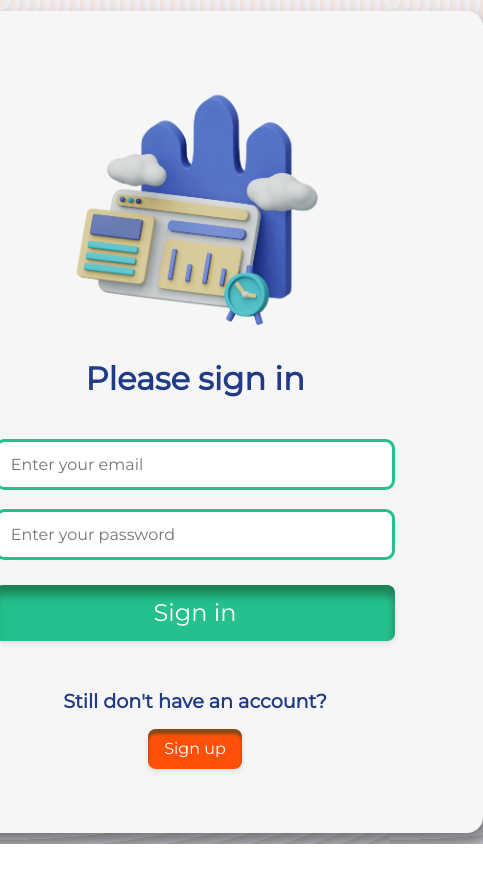
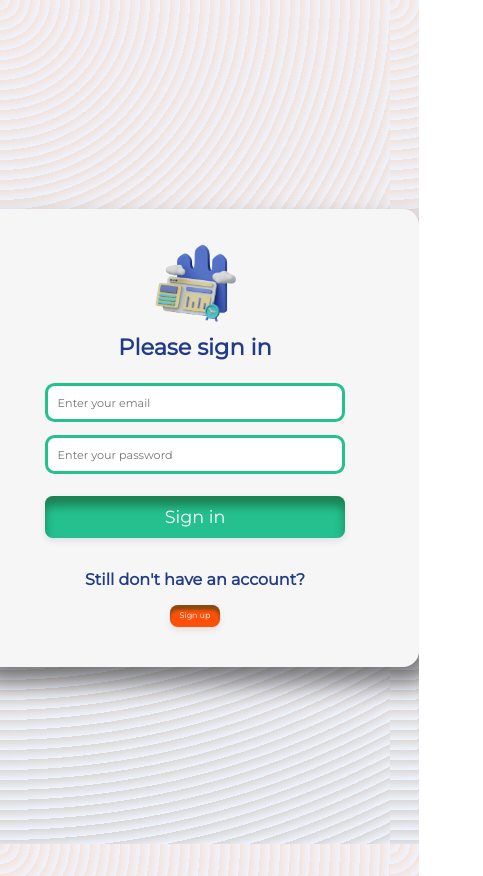
Before and after one commit to kad200/dashboard, a React (Create React App) app: page /login in a window 390 px wide. Shown: the whole page, 483 px wide, since content can reach past the window. Before the commit the page ends 844 px from the top, so only its background shows below. Built offline with nearby package versions, Linux system fonts and the light colour scheme.

Commit message:
media queries for authentication and users pages

```diff
--- a/src/components/Button/Button.scss
+++ b/src/components/Button/Button.scss
@@ -37,7 +37,7 @@
     &:hover {
       background-color: $danger-color-active;
       box-shadow: rgba(164, 125, 70, 0.5) 0 10px 10px 0 inset,
-      rgba(65, 73, 83, 0.1) 0 3px 6px 0;
+        rgba(65, 73, 83, 0.1) 0 3px 6px 0;
     }
   }
 
@@ -57,3 +57,31 @@
     text-align: right;
   }
 }
+
+@media (max-width: 1279px) {
+  .btn {
+    &--small {
+      font-size: 0.85rem;
+      line-height: 1.2rem;
+      padding: 0.4rem 0.6rem;
+    }
+    &--large {
+      font-size: 1.3rem;
+      line-height: 1.2rem;
+      padding: 0.8rem 1rem;
+    }
+  }
+}
+
+@media (max-width: 768px) {
+  .btn {
+    &--small {
+      font-size: 0.5rem;
+      line-height: 0.6rem;
+    }
+    &--large {
+      font-size: 1.1rem;
+      line-height: 1rem;
+    }
+  }
+}
--- a/src/components/Input/Input.scss
+++ b/src/components/Input/Input.scss
@@ -7,7 +7,7 @@
 
 input,
 .form__textarea {
-  font-family: 'Montserrat', sans-serif;
+  font-family: "Montserrat", sans-serif;
   font-size: 1rem;
   padding: 0.8rem;
   margin: 0.6rem 0;
@@ -41,3 +41,12 @@ input,
     }
   }
 }
+
+@media (max-width: 768px) {
+  input,
+  .form__textarea {
+    font-size: 0.7rem;
+    padding: 0.6rem;
+    margin: 0.4rem 0;
+  }
+}
--- a/src/components/Select/Select.scss
+++ b/src/components/Select/Select.scss
@@ -14,3 +14,11 @@ select {
   cursor: pointer;
   line-height: 1.1;
 }
+
+@media (max-width: 768px) {
+  select {
+    font-size: 0.7rem;
+    padding: 0.6rem;
+    margin: 0.4rem 0;
+  }
+}
--- a/src/components/TableContainer/TableContainer.scss
+++ b/src/components/TableContainer/TableContainer.scss
@@ -46,5 +46,44 @@ $table-border: #d9d9d9;
     &-email {
       min-width: 16rem;
     }
+    &-role-short {
+      display: none;
+    }
   }
 }
+
+@media (max-width: 1279px) {
+  .table {
+    &__row {
+      min-height: 3rem;
+    }
+
+    &__cell {
+      height: 2.5rem;
+      padding: 0.3rem 0.3rem;
+      font-size: 0.7rem;
+      &.action-buttons {
+        min-width: 7.5rem;
+      }
+      &-email {
+        min-width: 12rem;
+      }
+    }
+  }
+}
+
+@media (max-width: 768px) {
+  .table__cell {
+    font-size: 0.5rem;
+    height: 1.5rem;
+    &.action-buttons {
+      min-width: 5rem;
+    }
+    &-role-short {
+      display: flex;
+    }
+    &-role-full {
+      display: none;
+    }
+  }
+}
--- a/src/features/auth/LoginPage.tsx
+++ b/src/features/auth/LoginPage.tsx
@@ -24,7 +24,7 @@ const LoginPage = () => {
     <div className="auth-page">
       <section className="auth-page__section">
         <div className="auth-page__section-header">
-          <img src="logo.png" width="300px" alt="logo" />
+          <img src="logo.png" alt="logo" />
           <h1>Please sign in</h1>
         </div>
         <form className="auth-page__form" onSubmit={handleSubmit}>
--- a/src/features/users/components/UserItem.tsx
+++ b/src/features/users/components/UserItem.tsx
@@ -45,8 +45,14 @@ const UserItem = ({ user }: { user: UserProps }) => {
       <div className="table__cell">{user.name}</div>
       <div className="table__cell">{user.surname}</div>
       <div className="table__cell table__cell-email">{user.email}</div>
-      <div className="table__cell">{user.gender}</div>
-      <div className="table__cell">{user.role}</div>
+      <div className="table__cell">
+        <span className="table__cell-role-full">{user.gender}</span>
+        <span className="table__cell-role-short">{user.gender.slice(0, 1).toUpperCase()}</span>
+      </div>
+      <div className="table__cell">
+        <span className="table__cell-role-full">{user.role}</span>
+        <span className="table__cell-role-short">{user.role.charAt(0).toUpperCase() + user.role.slice(1, 3)}</span>
+      </div>
       <div className="table__cell action-buttons">
         {role === Roles.administrator || id === user.id ? (
           <>
--- a/src/styles/fonts.scss
+++ b/src/styles/fonts.scss
@@ -3,14 +3,23 @@
 label {
   font-size: 1.2rem;
   color: $main-text-color;
+  @media (max-width: 768px) {
+    font-size: 0.8rem;
+  }
 }
 
 h1 {
   font-size: 2rem;
   color: $main-text-color;
+  @media (max-width: 768px) {
+    font-size: 1.4rem;
+  }
 }
 
 h3 {
   font-size: 1.2rem;
   color: $main-text-color;
+  @media (max-width: 768px) {
+    font-size: 1rem;
+  }
 }
--- a/src/styles/index.scss
+++ b/src/styles/index.scss
@@ -38,6 +38,9 @@ body {
       & h1 {
         color: $main-text-color;
       }
+      & img {
+        width: 300px;
+      }
     }
   }
   &__form {
@@ -48,11 +51,11 @@ body {
     min-width: 400px;
   }
 }
+
 a,
 a:visited {
   color: #fff;
 }
-
 
 .page-content-wrapper {
   margin: 1rem 1rem 1rem 13.5rem;
@@ -65,3 +68,20 @@ a:visited {
   width: 300px;
   padding: 1rem 1rem 0 1rem;
 }
+
+@media (max-width: 768px) {
+  .auth-page {
+    padding: 1rem;
+    &__section {
+      padding: 1.5rem;
+      width: 25rem;
+      &-header img {
+        width: 100px;
+      }
+    }
+    &__form {
+      padding: 1rem;
+      min-width: 300px;
+    }
+  }
+}
```
Lines whose indentation alone changed are shown as unchanged.
